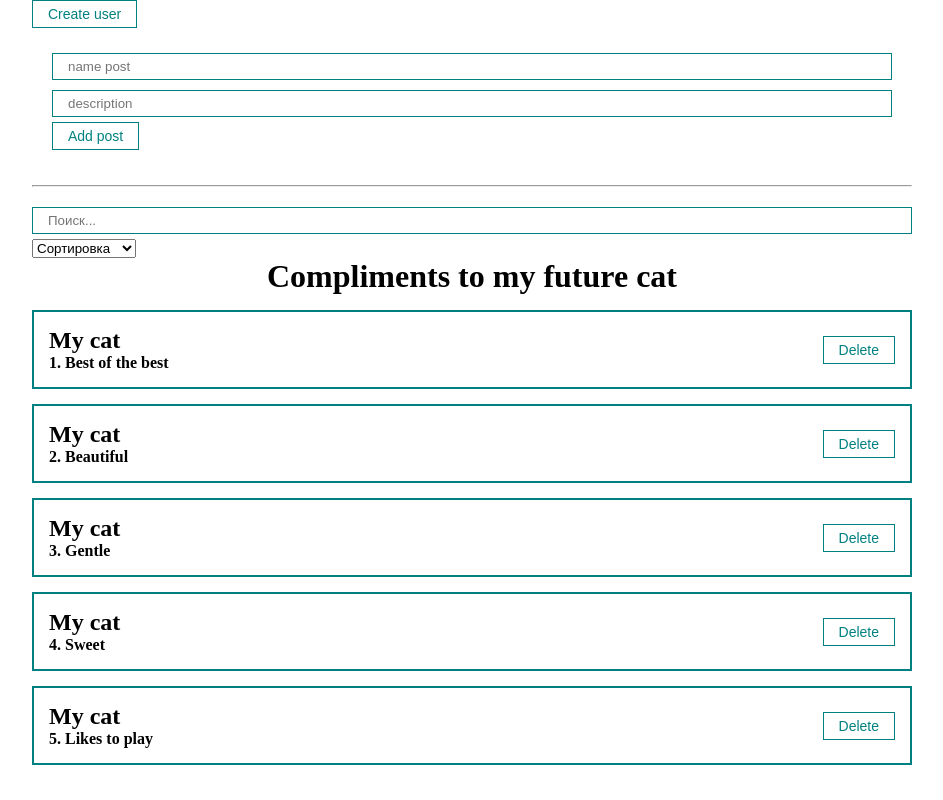
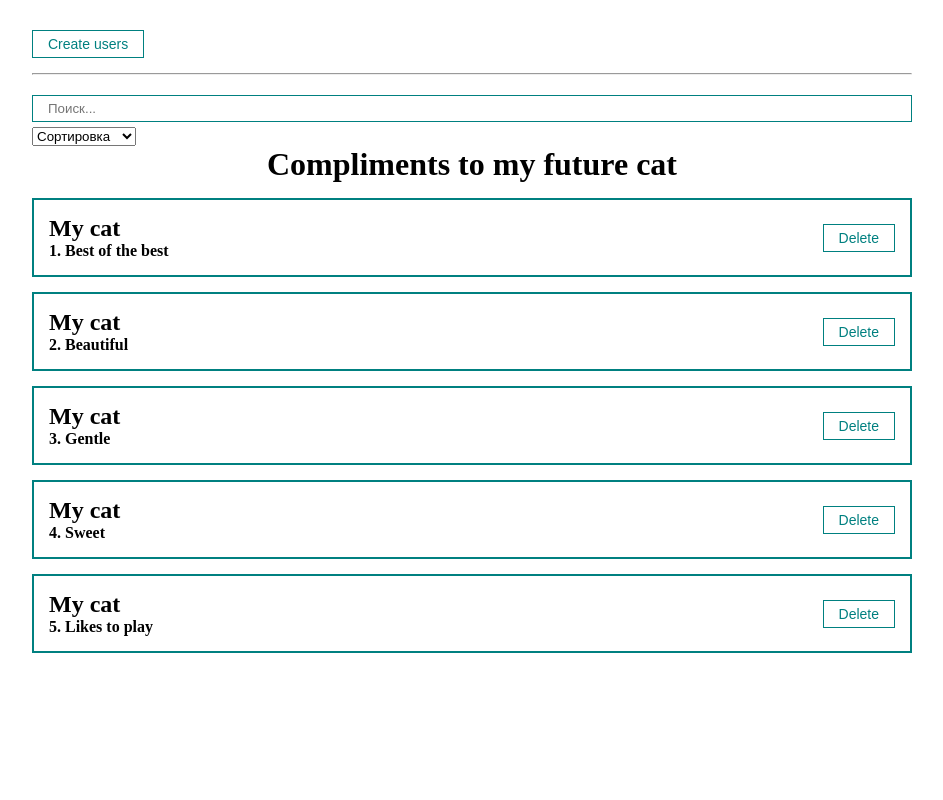
Before and after one commit to NiksonGlikson/Posts-For-my-cat, a React (Create React App) app: page / in a window 1280 px wide. Shown: the whole page, without its empty margins (168-1111 px from the left). Built offline with nearby package versions, Linux system fonts and the light colour scheme.

Commit message:
fix, add hooks, modal window, react transition group

```diff
--- a/package.json
+++ b/package.json
@@ -6,9 +6,12 @@
     "@testing-library/jest-dom": "^5.16.5",
     "@testing-library/react": "^13.3.0",
     "@testing-library/user-event": "^13.5.0",
+    "css-loader": "^6.7.1",
     "react": "^18.2.0",
     "react-dom": "^18.2.0",
     "react-scripts": "5.0.1",
+    "react-transition-group": "^4.4.5",
+    "style-loader": "^3.3.1",
     "web-vitals": "^2.1.4"
   },
   "scripts": {
--- a/src/App.js
+++ b/src/App.js
@@ -1,10 +1,11 @@
-import React, { useMemo, useState } from "react";
+import React, { useState } from "react";
 import "./styles/App.css";
 import PostList from "./components/PostList";
 import PostForm from "./components/PostForm";
-import MyPopup from "./components/UI/popup/MyPopup";
 import PostFilter from "./components/PostFilter";
+import MyModal from "./components/UI/MyModal/MyModal";
 import MyButton from "./components/UI/button/MyButton";
+import { usePosts } from "./components/hooks/UsePosts";
 
 function App() {
   const [posts, setPosts] = useState([
@@ -15,44 +16,34 @@
     { id: 5, title: "My cat", body: "Likes to play" },
   ]);
 
-  const [filter, setFilter] = useState({sort: '', query: ''});
-  const [popup, setPopup] = useState(false)
-
-  const sortedPosts = useMemo(() => {
-    console.log('work')
-    if(filter.sort) {
-      return [...posts].sort((a, b) => a[filter.sort].localeCompare(b[filter.sort]))
-    } else {
-      return posts;
-    }
-  }, [filter.sort, posts]);
-
-  const sortedAndSearchedPosts = useMemo(() => {
-    return sortedPosts.filter(post => [post.title.toLowerCase().includes(filter.query.toLowerCase())])
-  }, [filter.query, sortedPosts])
+  const [filter, setFilter] = useState({ sort: "", query: "" });
+  const [modal, setModal] = useState(false);
+  const sortedAndSearchedPosts = usePosts(posts, filter.sort, filter.query);
 
   const createPost = (newPost) => {
-    setPosts([...posts, newPost])
-  }
+    setPosts([...posts, newPost]);
+    setModal(false);
+  };
   // Получим пост из дочернего компонента
   const deletePost = (post) => {
-    setPosts(posts.filter(p => p.id !== post.id))
-  }
+    setPosts(posts.filter((p) => p.id !== post.id));
+  };
 
   return (
     <div className="App">
-      <MyButton onClick={() => setPopup(true)}>
-        Create user
+      <MyButton style={{ marginTop: 30 }} onClick={() => setModal(true)}>
+        Create users
       </MyButton>
-      <MyPopup visible={popup} setVisible={setPopup}>
-        <PostForm create={createPost}/>
-      </MyPopup>
-      <hr style={{margin: '15px 0'}}/>
-      <PostFilter
-        filter={filter}
-        setFilter={setFilter}
+      <MyModal visible={modal} setVisible={setModal}>
+        <PostForm create={createPost} />
+      </MyModal>
+      <hr style={{ margin: "15px 0" }} />
+      <PostFilter filter={filter} setFilter={setFilter} />
+      <PostList
+        delete={deletePost}
+        posts={sortedAndSearchedPosts}
+        title="Compliments to my future cat"
       />
-        <PostList delete={deletePost} posts={sortedAndSearchedPosts} title="Compliments to my future cat" />
     </div>
   );
 }
--- a/src/components/PostList.jsx
+++ b/src/components/PostList.jsx
@@ -1,5 +1,9 @@
 import React from "react";
 import Posts from "./Posts";
+import {
+  CSSTransition,
+  TransitionGroup,
+} from 'react-transition-group';
 
 const PostList = ({ posts, title, delete: deletePost }) => {
 
@@ -13,10 +17,16 @@
 
   return (
     <div>
-      <h1 className="post__title">{title}</h1>
-      {posts.map((post, index) => (
-        <Posts delete={deletePost} number={index + 1}post={post} key={post.id} />
-      ))}
+      <h1 className="post__title">
+        {title}
+      </h1>
+      <TransitionGroup>
+        {posts.map((post, index) =>
+          <CSSTransition key={post.id} timeout={500} classNames="post">
+            <Posts delete={deletePost} number={index + 1}post={post} />
+          </CSSTransition>
+        )}
+      </TransitionGroup>
     </div>
   );
 };
--- /dev/null
+++ b/src/components/UI/MyModal/MyModal.jsx
@@ -0,0 +1,22 @@
+import React from 'react';
+import cl from './MyModal.module.css';
+
+const MyModal = ({children, visible, setVisible}) => {
+
+    const rootClasses = [cl.myModal]
+    if(visible) {
+        rootClasses.push(cl.active)
+    }
+
+    return (
+        // окно закрывается на темную область
+        <div className={rootClasses.join(' ')} onClick={() => setVisible(false)}>
+            {/* надо предотвратить всплытие события */}
+            <div className={cl.myModalContent} onClick={(e) => e.stopPropagation()}>
+                {children}
+            </div>
+        </div>
+    );
+}
+
+export default MyModal;
--- a/src/components/UI/popup/MyPopup.module.css
+++ b/src/components/UI/MyModal/MyModal.module.css
@@ -1,21 +1,21 @@
-.myPopup {
+.myModal {
     position: fixed;
     top: 0;
     bottom: 0;
     right: 0;
     left: 0;
     display: none;
-    background: rgb(0, 0, 0, 0.5);
+    background: rgba(0,0,0,0.5)
 }
 
-.myPopupContent {
+.myModalContent {
     padding: 20px;
     background: white;
-    border-radius: 15px;
+    border-radius: 16px;
     min-width: 250px;
 }
 
-.myPopup.active {
+.myModal.active {
     display: flex;
     justify-content: center;
     align-items: center;
--- a/src/components/UI/popup/MyPopup.jsx
+++ /dev/null
@@ -1,20 +0,0 @@
-import React from 'react';
-import cl from './MyPopup.module.css';
-
-const MyPopup = ({children, visible, setVisible}) => {
-
-    const rootClasses = [cl.MyPopup]
-    if(visible) {
-        rootClasses.push(cl.active);
-    }
-
-    return (
-        <div className={rootClasses.join(' ')}>
-            <div className={cl.myPopupContent}>
-                {children}
-            </div>
-        </div>
-    );
-}
-
-export default MyPopup;
--- /dev/null
+++ b/src/components/hooks/UsePosts.js
@@ -0,0 +1,24 @@
+import { useMemo } from "react";
+
+export const useSortedPosts = (posts, sort) => {
+    const sortedPosts = useMemo(() => {
+        console.log('work')
+        if(sort) {
+          return [...posts].sort((a, b) => a[sort].localeCompare(b[sort]))
+        } else {
+          return posts;
+        }
+      }, [sort, posts]);
+
+      return sortedPosts;
+}
+
+export const usePosts = (posts, sort, query) => {
+    const sortedPosts = useSortedPosts(posts, sort);
+
+    const sortedAndSearchedPosts = useMemo(() => {
+        return sortedPosts.filter(post => [post.title.toLowerCase().includes(query.toLowerCase())])
+      }, [query, sortedPosts])
+
+      return sortedAndSearchedPosts;
+}
--- a/src/styles/App.css
+++ b/src/styles/App.css
@@ -26,3 +26,18 @@
     text-align: center;
     color: black;
 }
+
+.post-enter {
+    transform: translateX(-350px);
+}
+.post-enter-active {
+    transform: translateX(0px);
+    transition: all 500ms ease-in;
+}
+.post-exit {
+    opacity: 1;
+}
+.post-exit-active {
+    transform: translateX(-350px);
+    transition: all 500ms ease-in;
+}
```
Also changed, not shown: 1 other file (tests, documents, lock files or other folders).
